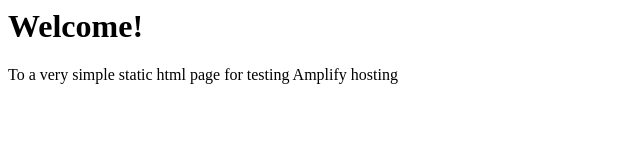
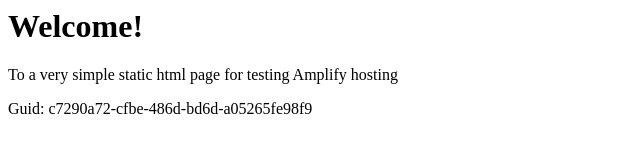
Before and after one commit to aws-aemilia-icn/Github-PR-Commit-Integration-Test-DoNotTouch-v1-preprod-ap-northeast-2, a website: page src/index.html in a window 1280 px wide. Shown: the whole page, without its empty margins (0-640 px from the left). Drawn offline with Linux system fonts and the light colour scheme.

Commit message:
commit from integ tests

```diff
--- a/src/index.html
+++ b/src/index.html
@@ -1,3 +1,5 @@
+
+
 <html lang="en">
 
 <head>
@@ -10,6 +12,6 @@
 <body>
     <h1>Welcome!</h1>
     <p>To a very simple static html page for testing Amplify hosting</p>
-</body>
+    <p>Guid: c7290a72-cfbe-486d-bd6d-a05265fe98f9</p></body>
 
 </html>
```
